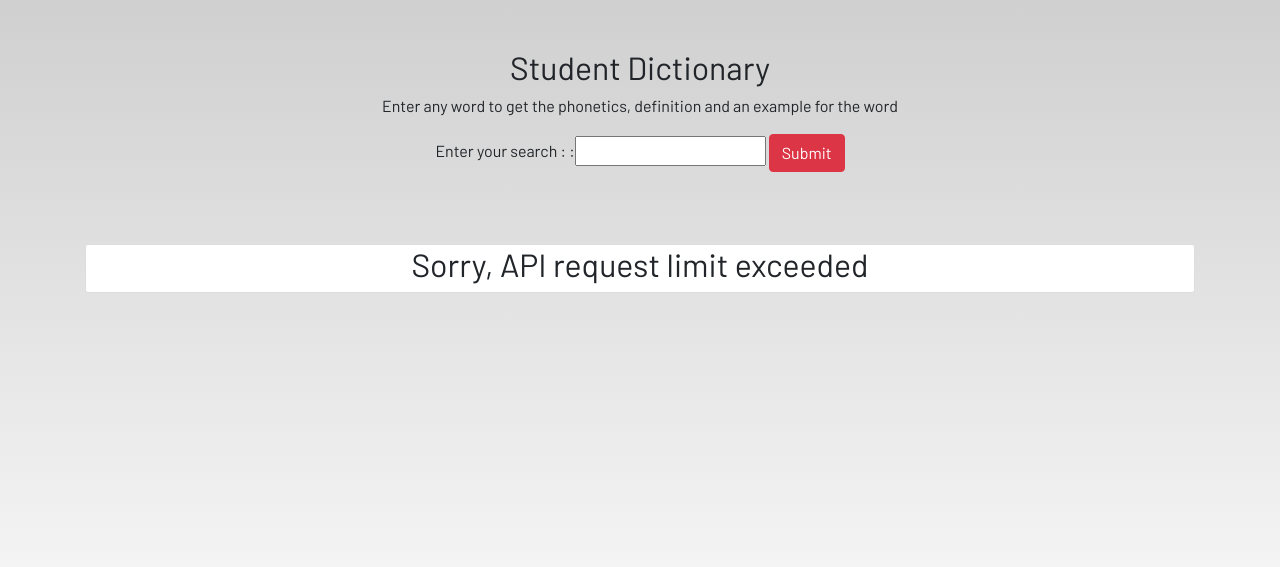
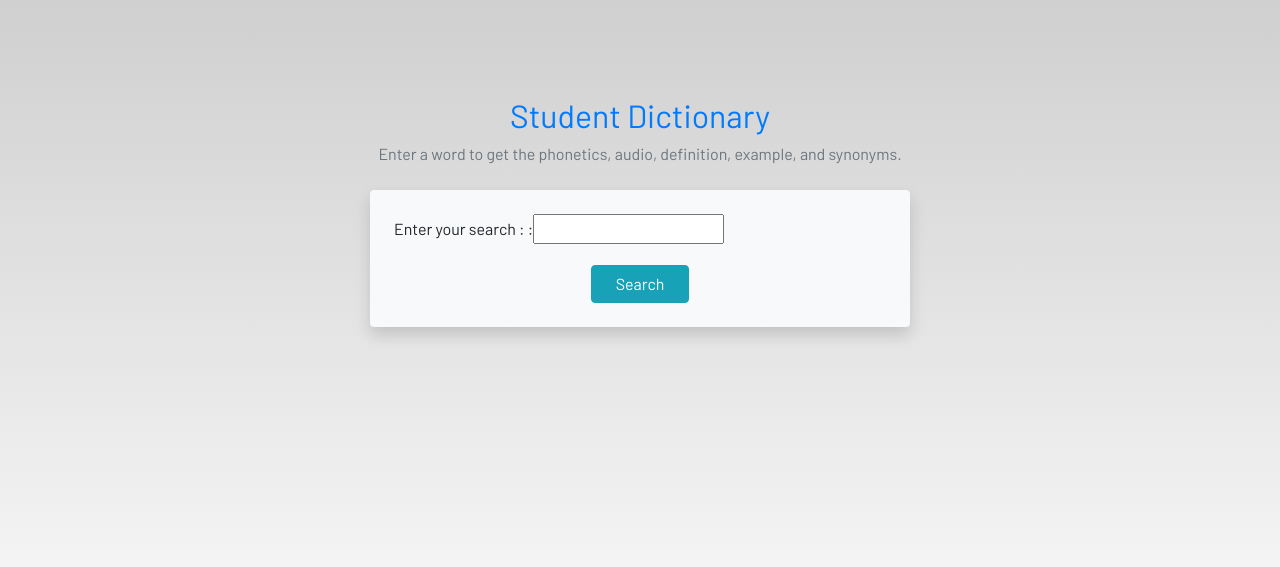
Before and after one commit to khadeashutosh/Student_Study_Portal_Project, a Django app: page /dictionary in a window 1280 px wide. Shown: the part 56-623 px from the top of the page. Run offline with Django 3.2, Linux system fonts and the light colour scheme; some libraries are stand-ins or nearby versions; some web fonts are replaced.

Commit message:
Add dictionary lookup functionality UI

```diff
--- a/student_study_portal/dashboard/templates/dashboard/dictionary.html
+++ b/student_study_portal/dashboard/templates/dashboard/dictionary.html
@@ -1,38 +1,69 @@
 {% extends 'dashboard/base.html' %}
 {% load static %}
 {% block content %}
-<section class='text-center container'>
-    <h2>Student Dictionary</h2>
-    <p>Enter any word to get the phonetics, definition and an example for the word</p>
-    <form action="" method="post">
+
+<section class="container mt-5">
+  <div class="text-center mb-4">
+    <h2 class="text-primary">Student Dictionary</h2>
+    <p class="text-muted">Enter a word to get the phonetics, audio, definition, example, and synonyms.</p>
+  </div>
+
+  <div class="row justify-content-center">
+    <div class="col-md-6">
+      <form method="POST" class="p-4 bg-light rounded shadow">
         {% csrf_token %}
-        {{form}}
-        <input class="btn btn-danger" type="submit" value="Submit">
-    </form><br>
-    <div class="content-section p-0 mt-5">
-     {% if input %}
-        <div class="custom-header">
-            <h2>{{input}}</h2>
-            <h6>{{phonetics}}</h6>
-            <audio id="player" src="{{audio}}"></audio>
-            <div>
-               <a onclick="document.getElementById('player').play()"<i class='fa fa-volume-up fa-2x'></i></a>
-            </div>
+        <div class="form-group">
+          {{ form }}
         </div>
+        <div class="text-center mt-3">
+          <input class="btn btn-info px-4" type="submit" value="Search">
+        </div>
+      </form>
+    </div>
+  </div>
 
-        <hr class="p-0 m-0">
-        <p class="float-left">
-            <h4>Definition: {{definition}}</h4>
-            <h4>Example: {{example}}</h4>
-        </p>
-        Synonyms:
+  {% if input %}
+  <div class="card mt-5 shadow">
+    <div class="card-body">
+      <h3 class="card-title text-primary">{{ input|title }}</h3>
+      <hr>
+
+      {% if phonetics %}
+      <p class="mb-2"><strong>Phonetics:</strong> {{ phonetics }}</p>
+      {% endif %}
+
+      {% if audio %}
+      <div class="mb-3">
+        <button class="btn btn-sm btn-outline-primary mb-2" onclick="document.getElementById('audio-player').play()">
+          <i class="fa fa-volume-up"></i> Play Audio
+        </button><br>
+        <audio id="audio-player" controls class="w-100">
+          <source src="{{ audio }}" type="audio/mpeg">
+          Your browser does not support the audio element.
+        </audio>
+      </div>
+      {% endif %}
+
+      {% if definition %}
+      <p><strong>Definition:</strong> {{ definition }}</p>
+      {% endif %}
+
+      {% if example %}
+      <p><strong>Example:</strong> "{{ example }}"</p>
+      {% endif %}
+
+      {% if synonyms %}
+      <p><strong>Synonyms:</strong>
         {% for synonym in synonyms %}
-            {{synonym}}
+        <span class="badge bg-secondary text-light">{{ synonym }}</span>
+        {% empty %}
+        <span class="text-muted">None found</span>
         {% endfor %}
-        <hr>
+      </p>
+      {% endif %}
     </div>
-    {% else %}
-    <h2>Sorry, API request limit exceeded</h2>
-    {% endif %}
+  </div>
+  {% endif %}
 </section>
+
 {% endblock content %}
```
